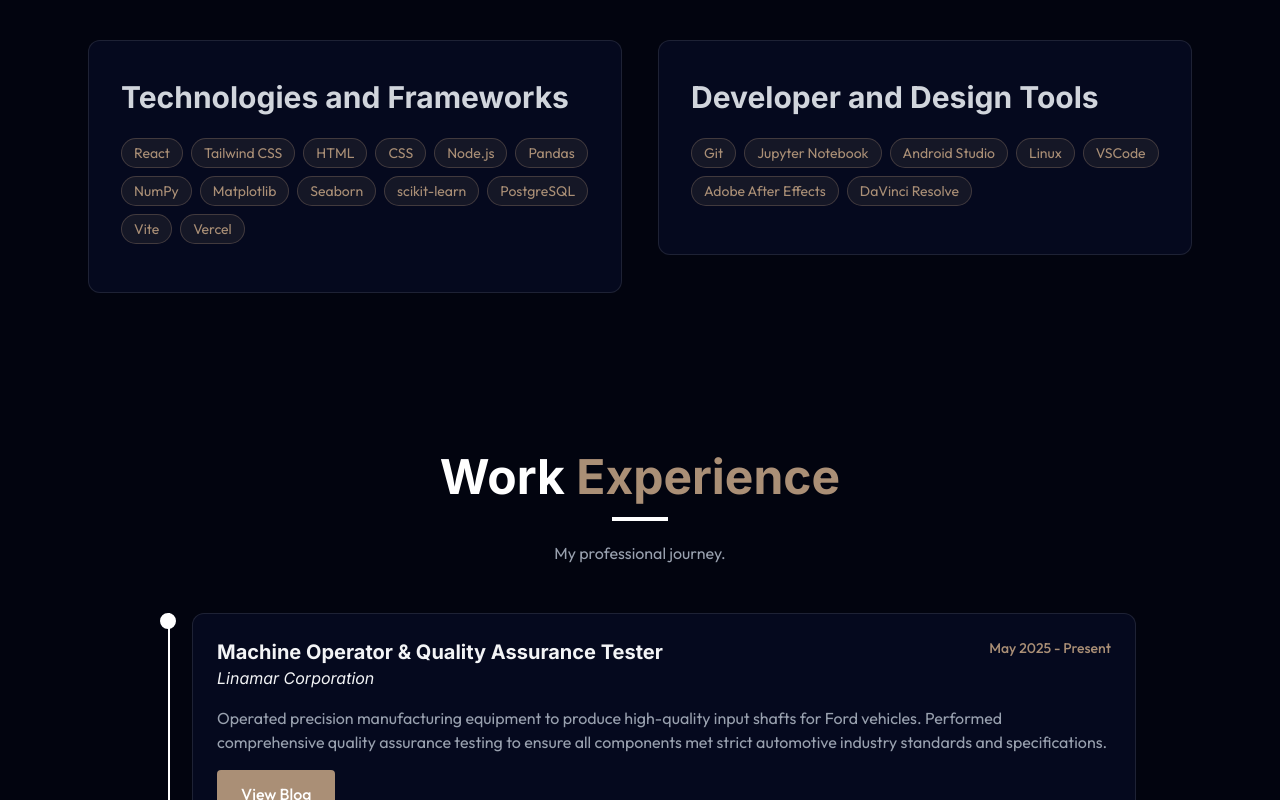
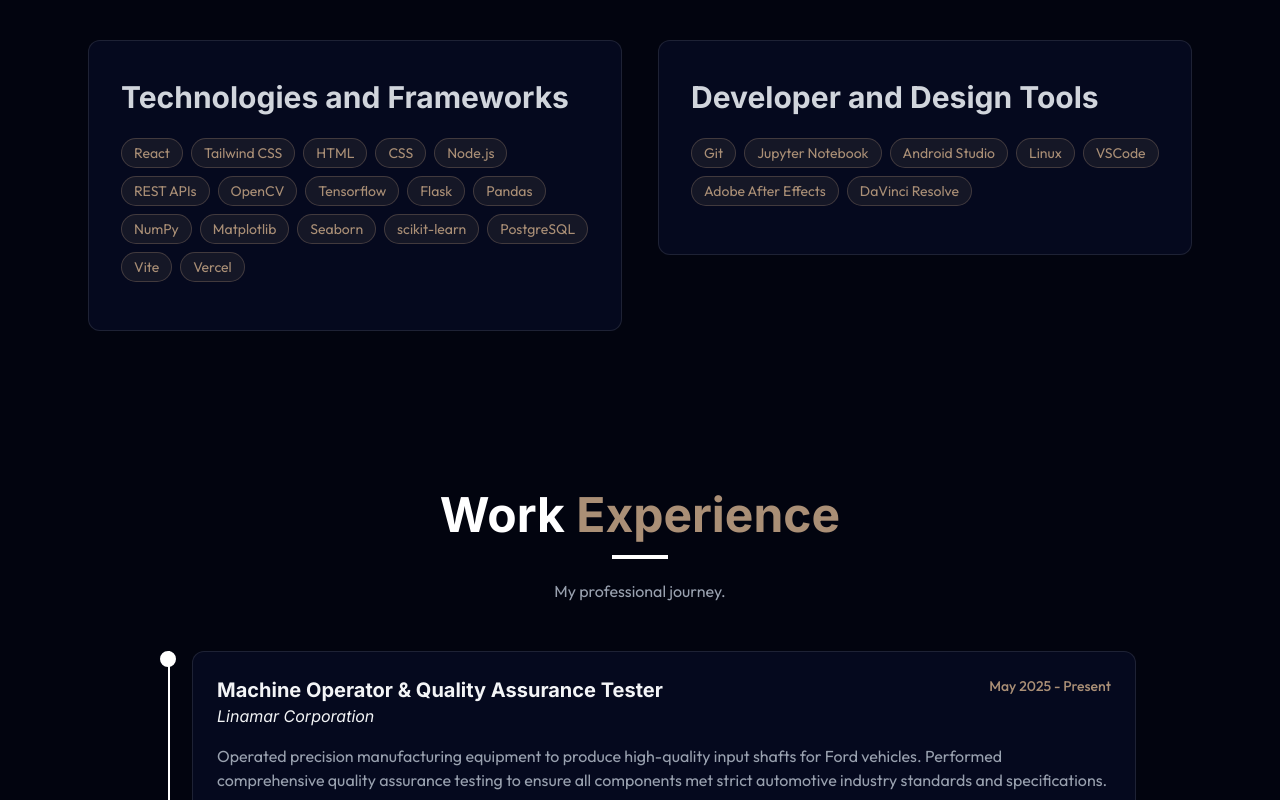
Before and after one commit to louisnguyenn/Louis-Personal-Portfolio, a React (Vite) app: page / in a window 1280 px wide. Shown: the part 2060-2860 px from the top of the page. Built offline with nearby package versions, Linux system fonts and the light colour scheme.

Commit message:
tech update

```diff
--- a/src/components/sections/About.jsx
+++ b/src/components/sections/About.jsx
@@ -202,7 +202,7 @@ export const About = () => {
               </h3>
               <div className="flex flex-wrap gap-2 mb-4">
                 {[
-                  "React", "Tailwind CSS", "HTML", "CSS", "Node.js", "Pandas", "NumPy",
+                  "React", "Tailwind CSS", "HTML", "CSS", "Node.js", "REST APIs", "OpenCV", "Tensorflow", "Flask", "Pandas", "NumPy",
                   "Matplotlib", "Seaborn", "scikit-learn", "PostgreSQL", "Vite", "Vercel"
                 ].map((tech, key) => (
                   <span
```
